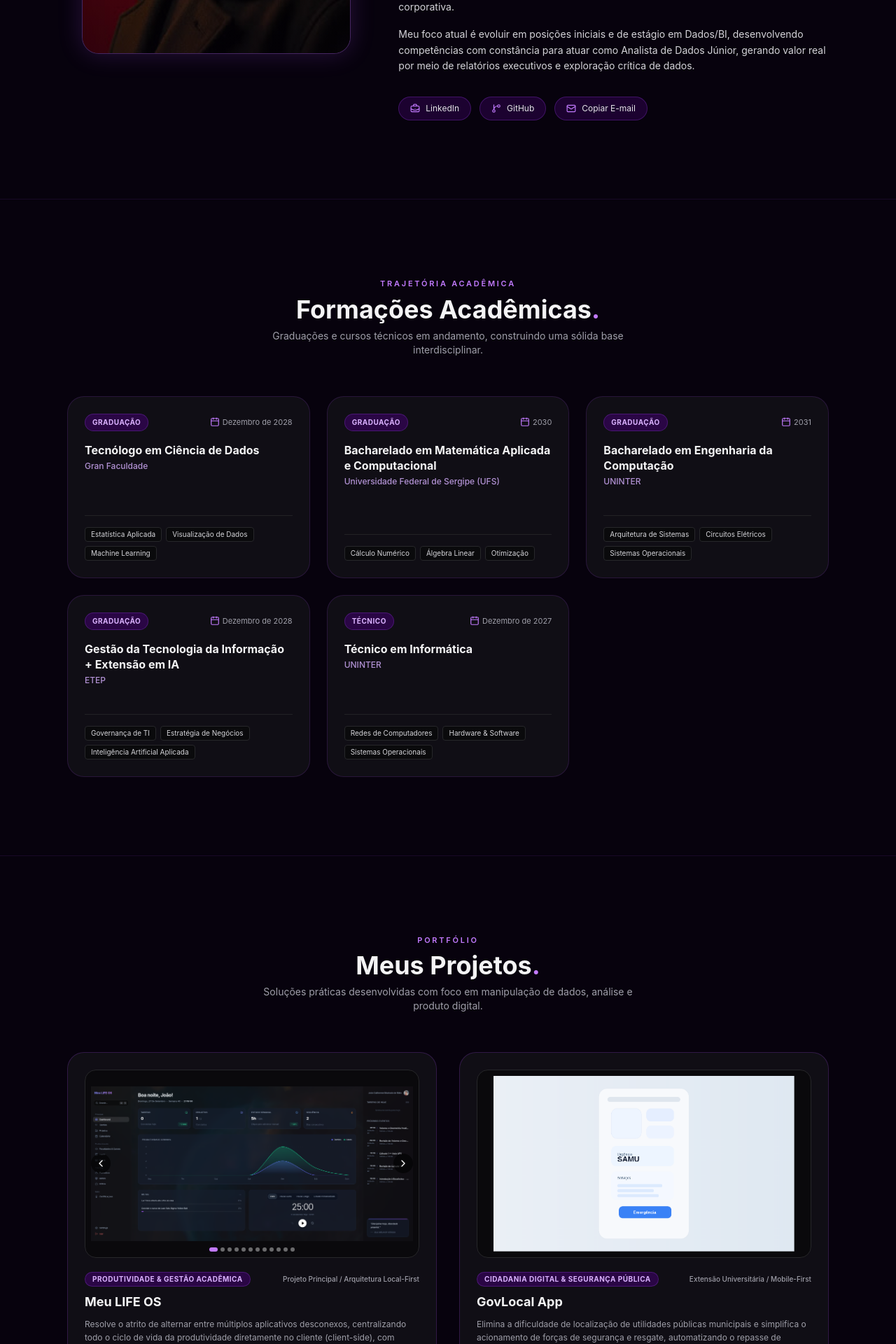
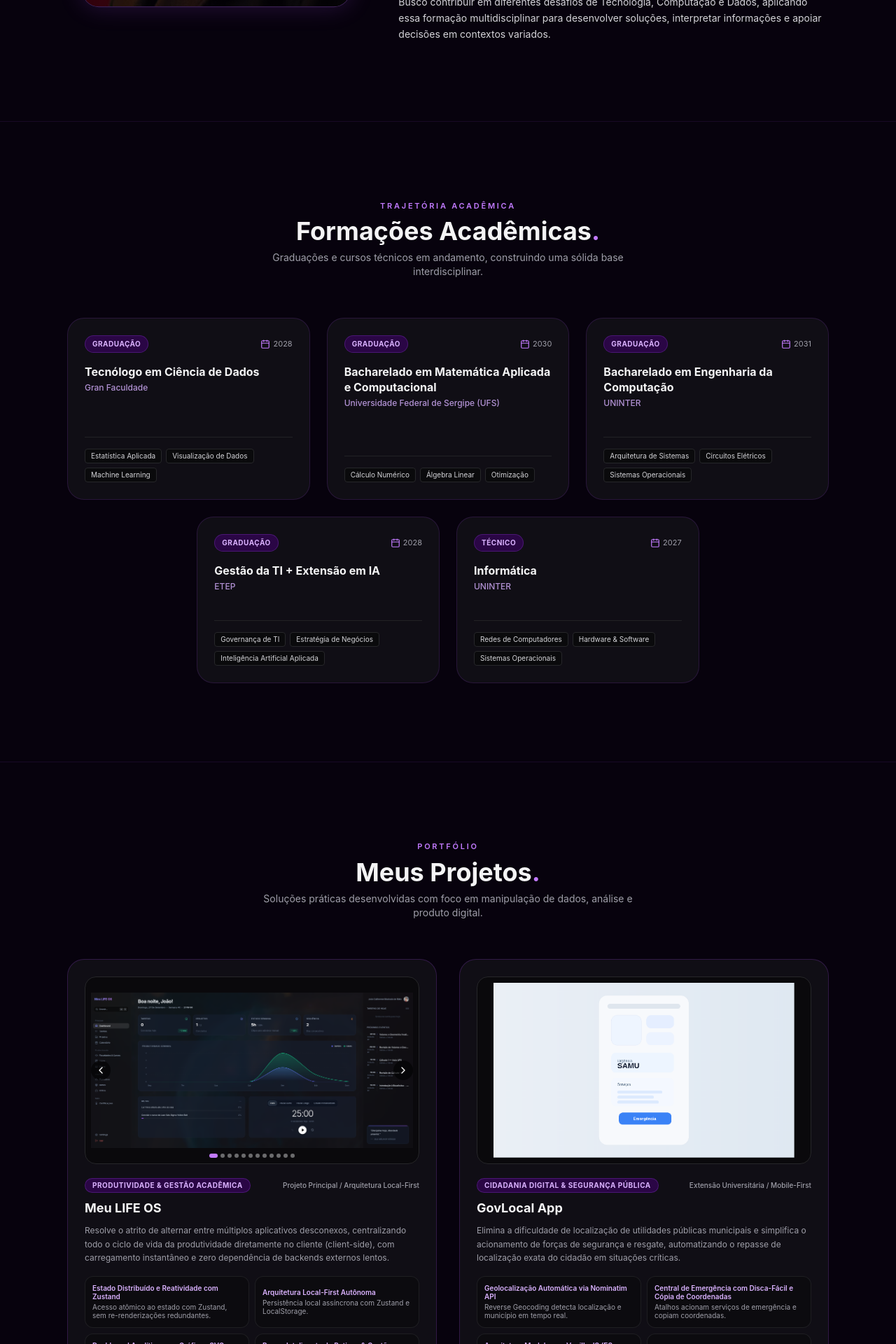
Before and after one commit to bluejaem/Portfolio, a React (Vite) app: page / in a window 1280 px wide. Shown: the part 2300-4220 px from the top of the page at 70% size. Built offline with nearby package versions, Linux system fonts and the light colour scheme.

Commit message:
repaginação

```diff
--- a/src/App.tsx
+++ b/src/App.tsx
@@ -417,14 +417,18 @@ export default function App() {
             <div className="grid grid-cols-1 md:grid-cols-12 gap-12 items-center">
               {/* Lado Esquerdo: Fotografia de Estúdio Exclusiva */}
               <div className="md:col-span-5 flex justify-center">
-                <div className="relative group w-full max-w-sm aspect-[4/5] rounded-3xl overflow-hidden border border-purple-500/30 shadow-[0_0_35px_rgba(168,85,247,0.2)] bg-zinc-900">
+                <motion.div
+                  animate={{ y: [0, -12, 0] }}
+                  transition={{ duration: 4.5, repeat: Infinity, ease: 'easeInOut' }}
+                  className="relative group w-full max-w-sm aspect-[4/5] rounded-3xl overflow-hidden border border-purple-500/30 shadow-[0_0_35px_rgba(168,85,247,0.2)] bg-zinc-900"
+                >
                   <img
                     src={profileInfo.photoUrl}
                     alt={profileInfo.name}
                     className="w-full h-full object-cover group-hover:scale-105 transition-transform duration-500"
                   />
                   <div className="absolute inset-0 bg-gradient-to-t from-[#07020d] via-transparent to-transparent opacity-40 pointer-events-none" />
-                </div>
+                </motion.div>
               </div>
 
               {/* Lado Direito: Narrativa & Trajetória */}
@@ -455,43 +459,14 @@ export default function App() {
 
                 <div className="mt-6 space-y-4 text-sm text-zinc-300 leading-relaxed font-normal">
                   <p>
-                    Sou apaixonado por Dados e Tecnologia, com formação em Analista de Dados pela Educadados e certificação Microsoft PL-300 (Power BI Data Analyst). Minha trajetória é construída para transformar informação bruta em conhecimento claro, conectando análise quantitativa, modelagem e tomada de decisão estratégica em negócios.
+                    Minha formação em Análise de Dados pela Educadados e a certificação Microsoft PL-300 (Power BI Data Analyst) reforçam minha capacidade de transformar informação em conhecimento claro, conectando análise, modelagem e estratégia.
                   </p>
                   <p>
-                    Minha base analítica é multidisciplinar: curso Ciência de Dados (Gran Faculdade), Engenharia da Computação (UNINTER), Matemática Aplicada e Computacional (UFS), Gestão da Tecnologia da Informação (ETEP) e Técnico em Informática (UNINTER). Essa combinação me permite olhar para os problemas sob a ótica técnica, algorítmica e corporativa.
+                    Minha trajetória integra cinco frentes: Ciência de Dados (Gran Faculdade), Engenharia da Computação (UNINTER), Matemática Aplicada e Computacional (UFS), Gestão da TI com extensão em IA (ETEP) e formação técnica em Informática (UNINTER). Essa base conecta perspectivas técnicas, computacionais, quantitativas e organizacionais.
                   </p>
                   <p>
-                    Meu foco atual é evoluir em posições iniciais e de estágio em Dados/BI, desenvolvendo competências com constância para atuar como Analista de Dados Júnior, gerando valor real por meio de relatórios executivos e exploração crítica de dados.
+                    Busco contribuir em diferentes desafios de Tecnologia, Computação e Dados, aplicando essa formação multidisciplinar para desenvolver soluções, interpretar informações e apoiar decisões em contextos variados.
                   </p>
-                </div>
-
-                {/* Links Sociais */}
-                <div className="mt-8 flex flex-wrap items-center gap-3">
-                  <a
-                    href={normalizeLink(profileInfo.contacts.linkedin)}
-                    target="_blank"
-                    rel="noreferrer"
-                    className="px-4 py-2 rounded-full bg-purple-950/40 border border-purple-500/25 text-xs text-zinc-200 hover:text-white hover:border-purple-400/50 hover:shadow-[0_0_15px_rgba(168,85,247,0.3)] transition-all flex items-center gap-2"
-                  >
-                    <BriefcaseBusiness className="w-3.5 h-3.5 text-purple-400" />
-                    <span>LinkedIn</span>
-                  </a>
-                  <a
-                    href={normalizeLink(profileInfo.contacts.github)}
-                    target="_blank"
-                    rel="noreferrer"
-                    className="px-4 py-2 rounded-full bg-purple-950/40 border border-purple-500/25 text-xs text-zinc-200 hover:text-white hover:border-purple-400/50 hover:shadow-[0_0_15px_rgba(168,85,247,0.3)] transition-all flex items-center gap-2"
-                  >
-                    <GitBranch className="w-3.5 h-3.5 text-purple-400" />
-                    <span>GitHub</span>
-                  </a>
-                  <button
-                    onClick={copyEmail}
-                    className="px-4 py-2 rounded-full bg-purple-950/40 border border-purple-500/25 text-xs text-zinc-200 hover:text-white hover:border-purple-400/50 hover:shadow-[0_0_15px_rgba(168,85,247,0.3)] transition-all flex items-center gap-2"
-                  >
-                    <Mail className="w-3.5 h-3.5 text-purple-400" />
-                    <span>{copiedEmail ? 'E-mail Copiado!' : 'Copiar E-mail'}</span>
-                  </button>
                 </div>
               </div>
             </div>
@@ -511,11 +486,11 @@ export default function App() {
               </p>
             </div>
 
-            <div className="grid grid-cols-1 md:grid-cols-2 lg:grid-cols-3 gap-6 mt-14">
+            <div className="grid grid-cols-1 gap-6 mt-14 md:grid-cols-6">
               {educationList.map((edu, idx) => (
                 <div
                   key={idx}
-                  className="bg-zinc-900/60 border border-purple-500/15 rounded-3xl p-6 flex flex-col justify-between hover:-translate-y-1.5 hover:border-purple-400/50 hover:shadow-[0_0_25px_rgba(168,85,247,0.2)] transition-all duration-300"
+                  className={`bg-zinc-900/60 border border-purple-500/15 rounded-3xl p-6 flex flex-col justify-between hover:-translate-y-1.5 hover:border-purple-400/50 hover:shadow-[0_0_25px_rgba(168,85,247,0.2)] transition-all duration-300 md:col-span-2 ${idx === 3 ? 'md:col-start-2' : idx === 4 ? 'md:col-start-4' : ''}`}
                 >
                   <div>
                     <div className="flex items-center justify-between mb-4">
@@ -654,7 +629,7 @@ export default function App() {
                               <span className="text-[10px] font-semibold text-purple-300 leading-tight">
                                 {arch.title}
                               </span>
-                              <span className="text-[10px] text-zinc-400 mt-0.5 leading-tight line-clamp-2">
+                              <span className="text-[10px] text-zinc-400 mt-0.5 leading-tight">
                                 {arch.detail}
                               </span>
                             </div>
@@ -783,9 +758,9 @@ export default function App() {
               </p>
             </div>
 
-            <div className="grid grid-cols-1 lg:grid-cols-12 gap-10 mt-14 items-start">
+            <div className="grid grid-cols-1 lg:grid-cols-12 gap-10 mt-14 items-stretch">
               {/* Formulário */}
-              <div className="lg:col-span-7 bg-zinc-900/60 border border-purple-500/20 rounded-3xl p-8">
+              <div className="lg:col-span-7 h-full bg-zinc-900/60 border border-purple-500/20 rounded-3xl p-8">
                 <form
                   onSubmit={(e) => {
                     e.preventDefault();
@@ -833,7 +808,7 @@ export default function App() {
               </div>
 
               {/* Informações Diretas */}
-              <div className="lg:col-span-5 bg-zinc-900/60 border border-purple-500/20 rounded-3xl p-8 space-y-6">
+              <div className="lg:col-span-5 h-full bg-zinc-900/60 border border-purple-500/20 rounded-3xl p-8 space-y-6 flex flex-col justify-between">
                 <div>
                   <div className="flex items-center gap-2 text-xs font-semibold uppercase tracking-wider text-purple-400 mb-2">
                     <Mail className="w-4 h-4" />
--- a/src/data/portfolioData.ts
+++ b/src/data/portfolioData.ts
@@ -246,7 +246,7 @@ export const educationList: EducationItem[] = [
     institution: 'Gran Faculdade',
     degree: 'Tecnólogo em Ciência de Dados',
     level: 'Graduação',
-    expectedGraduation: 'Dezembro de 2028',
+    expectedGraduation: '2028',
     status: 'Em andamento',
     dimension: 'Dados & Ciência de Dados',
     topics: ['Estatística Aplicada', 'Visualização de Dados', 'Machine Learning', 'Pipelines de Dados'],
@@ -274,9 +274,9 @@ export const educationList: EducationItem[] = [
   {
     id: 'etep-gti',
     institution: 'ETEP',
-    degree: 'Gestão da Tecnologia da Informação + Extensão em IA',
+    degree: 'Gestão da TI + Extensão em IA',
     level: 'Graduação',
-    expectedGraduation: 'Dezembro de 2028',
+    expectedGraduation: '2028',
     status: 'Em andamento',
     dimension: 'Gestão e Inteligência Artificial',
     topics: ['Governança de TI', 'Estratégia de Negócios', 'Inteligência Artificial Aplicada'],
@@ -284,9 +284,9 @@ export const educationList: EducationItem[] = [
   {
     id: 'uninter-tec',
     institution: 'UNINTER',
-    degree: 'Técnico em Informática',
+    degree: 'Informática',
     level: 'Técnico',
-    expectedGraduation: 'Dezembro de 2027',
+    expectedGraduation: '2027',
     status: 'Em andamento',
     dimension: 'Infraestrutura e Suporte',
     topics: ['Redes de Computadores', 'Hardware & Software', 'Sistemas Operacionais', 'Infraestrutura'],
@@ -307,22 +307,22 @@ export const projectsList: DetailedProjectItem[] = [
       {
         title: 'Estado Distribuído e Reatividade com Zustand',
         detail:
-          'Acesso atômico a fatias de estado sem os re-renders custosos da Context API, sincronizando em tempo real o cronômetro Pomodoro, o Kanban de tarefas e as métricas do dashboard.',
+          'Acesso atômico ao estado com Zustand, sem re-renderizações redundantes.',
       },
       {
         title: 'Arquitetura Local-First Autônoma',
         detail:
-          'Persistência assíncrona imediata via middleware do Zustand conectado ao localStorage do navegador, assegurando integridade e privacidade de dados com funcionamento 100% offline.',
+          'Persistência local assíncrona com Zustand e LocalStorage.',
       },
       {
         title: 'Dashboard Analítico com Gráficos SVG (Recharts)',
         detail:
-          'Visualização quantitativa através de gráficos de área interativos que correlacionam o volume de tarefas concluídas com as horas líquidas de estudo acumuladas na semana.',
+          'Gráficos relacionam tarefas concluídas e horas de estudo semanais.',
       },
       {
         title: 'Parser Inteligente de Rotinas & Gestão Acadêmica',
         detail:
-          'Analisador de texto nativo que converte blocos de texto colados em cronogramas categorizados, além de módulo dedicado para rastreio de múltiplos cursos, notas e semestres.',
+          'Parser converte texto em cronogramas e prazos gerenciáveis.',
       },
     ],
     techStack: ['React 18', 'TypeScript', 'Tailwind CSS', 'Zustand', 'Recharts', 'Framer Motion', 'Radix UI', 'Vite'],
@@ -357,22 +357,22 @@ export const projectsList: DetailedProjectItem[] = [
       {
         title: 'Geolocalização Automática via Nominatim API',
         detail:
-          'Reverse Geocoding em tempo real utilizando OpenStreetMap para detectar e filtrar dinamicamente estado e município sem requerer preenchimento manual de formulários.',
+          'Reverse Geocoding detecta localização e município em tempo real.',
       },
       {
         title: 'Central de Emergência com Disca-Fácil e Cópia de Coordenadas',
         detail:
-          'Painel com discagem telefônica direta para órgãos de socorro (190, 192, 193, 180, 199) com funcionalidade de cópia instantânea das coordenadas de GPS para envio ao atendente.',
+          'Atalhos acionam serviços de emergência e copiam coordenadas.',
       },
       {
         title: 'Arquitetura Modular em Vanilla JS (ES Modules)',
         detail:
-          'Frontend leve estruturado em ES Modules, CSS Variables para design system desacoplado e build ultrarrápido otimizado via Vite.',
+          'Módulos JavaScript mantêm a interface leve e desacoplada.',
       },
       {
         title: 'Persistência de Sessão e Favoritos',
         detail:
-          'Armazenamento local via Web Storage API para salvar portais cívicos frequentes (.gov.br, Detran, SUS, Receita) com modo simulador de moldura mobile para testes no desktop.',
+          'Favoritos cívicos ficam salvos localmente no navegador.',
       },
     ],
     techStack: ['JavaScript (ES Modules)', 'HTML5 Semântico', 'CSS3 Moderno', 'Nominatim API', 'OpenStreetMap', 'LocalStorage', 'Vite'],
@@ -395,22 +395,22 @@ export const projectsList: DetailedProjectItem[] = [
       {
         title: 'Comparador Multivariado de Stacks',
         detail:
-          'Mecanismo de análise cruzada em tempo real que avalia médias, diferenciais brutos, piso, teto e perfis de ecossistema técnico entre linguagens distintas.',
+          'Compara médias, pisos e tetos salariais entre stacks.',
       },
       {
         title: 'Motor de Equivalência Fiscal CLT vs PJ',
         detail:
-          'Simulador matemático com cálculo dinâmico de retenções (INSS e faixas do IRRF) em paralelo a alíquotas do Simples Nacional (Anexo III) com projeção de despesas operacionais.',
+          'Simula remuneração CLT e PJ com impostos e deduções.',
       },
       {
         title: 'Contextualização Tecnológica & Frameworks',
         detail:
-          'Mapeamento objetivo de casos de uso corporativo, pontos fortes de arquitetura, limitações operacionais e ferramentas essenciais para cada ecossistema.',
+          'Compara perfis técnicos, casos de uso e ferramentas.',
       },
       {
         title: 'Exportação Analítica em PDF (Zero-Server)',
         detail:
-          'Geração client-side de dossiês comparativos parametrizados para impressão e partilha sem dependência de processamento em backend externo.',
+          'Gera relatórios PDF no navegador, sem depender de backend.',
       },
     ],
     techStack: [
@@ -443,22 +443,22 @@ export const projectsList: DetailedProjectItem[] = [
       {
         title: 'Mecanismo Reativo de DOM & Zero-Reload',
         detail:
-          'Interceptação de submissão via preventDefault com manipulação atómica de nós, assegurando recálculo e renderização de indicadores sem repintura completa do documento.',
+          'Eventos recalculam indicadores no navegador sem recarregar a página.',
       },
       {
         title: 'Motor de Decisão & Classificação Parametrizada da OMS',
         detail:
-          'Estrutura condicional determinística que mapeia classes nutricionais (de magreza severa a obesidade de grau III) com alertas visuais semânticos e cálculo de desvio ponderal.',
+          'Regras da OMS classificam resultados com alertas visuais semânticos.',
       },
       {
         title: 'Tratamento Defensivo de Dados & Sanitização',
         detail:
-          'Rotinas de normalização e validação que barram valores nulos, caracteres alfanuméricos inadequados ou intervalos fora dos limites antropométricos humanos válidos.',
+          'Valida entradas e rejeita valores nulos ou fora da faixa.',
       },
       {
         title: 'Arquitetura CSS Moderna & Responsividade Fluida',
         detail:
-          'Layout sustentado por Flexbox e variáveis CSS com composição visual em Glassmorphism, mantendo conformidade semântica em HTML5 e sticky footer resiliente em múltiplos viewports.',
+          'Layout glassmorphism adapta-se a diferentes resoluções.',
       },
     ],
     techStack: [
```
Also changed, not shown: 1 other file (tests, documents, lock files or other folders).
